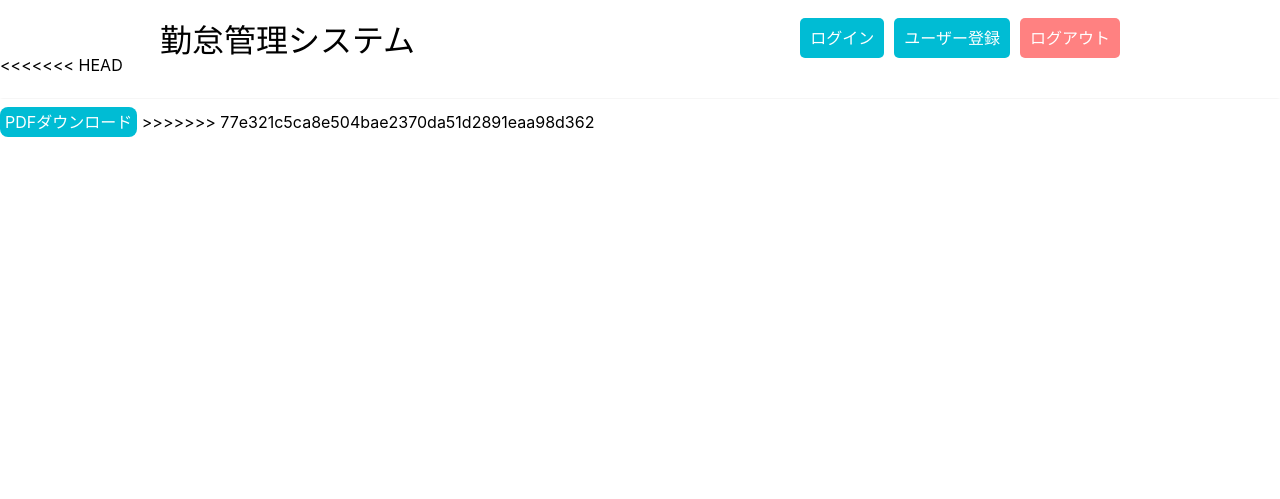
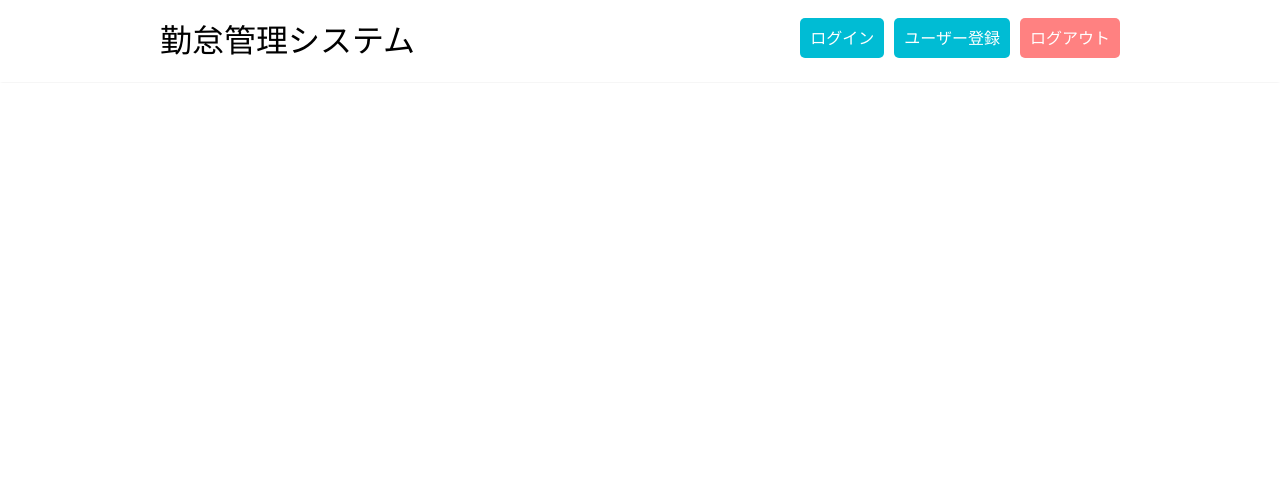
Before and after one commit to k-nishioka/kintai, a PHP site: page /includes/template-parts/header.php in a window 1280 px wide. Shown: the top 499 px of the page. Run offline with PHP 8.4, Linux system fonts and the light colour scheme.

Commit message:
STUDY-712 pdf コミットミスのため、再コミット

```diff
--- a/includes/template-parts/header.php
+++ b/includes/template-parts/header.php
@@ -10,8 +10,7 @@
     <link rel="stylesheet" href="/attendance_management/style.css">
 </head>
 
-<body style="height: 500px">
-
+<body>
 <header id="header">
     <div class="inner">
         <nav class="content-between">
@@ -23,14 +22,5 @@
             </ul>
         </nav>
     </div>
-<<<<<<< HEAD
-</header>
-=======
 </header>
 <main>
-
-<!-- Review by leo: ここはheader.phpなので、footerタグがあるのがおかしいかと -->
-<footer>
-<br>
-<a href="pdf_download.php" class="btn footer-btn">PDFダウンロード</a>
->>>>>>> 77e321c5ca8e504bae2370da51d2891eaa98d362
```
Also changed, not shown: includes/template-parts/footer.php (+2 -7 lines).
